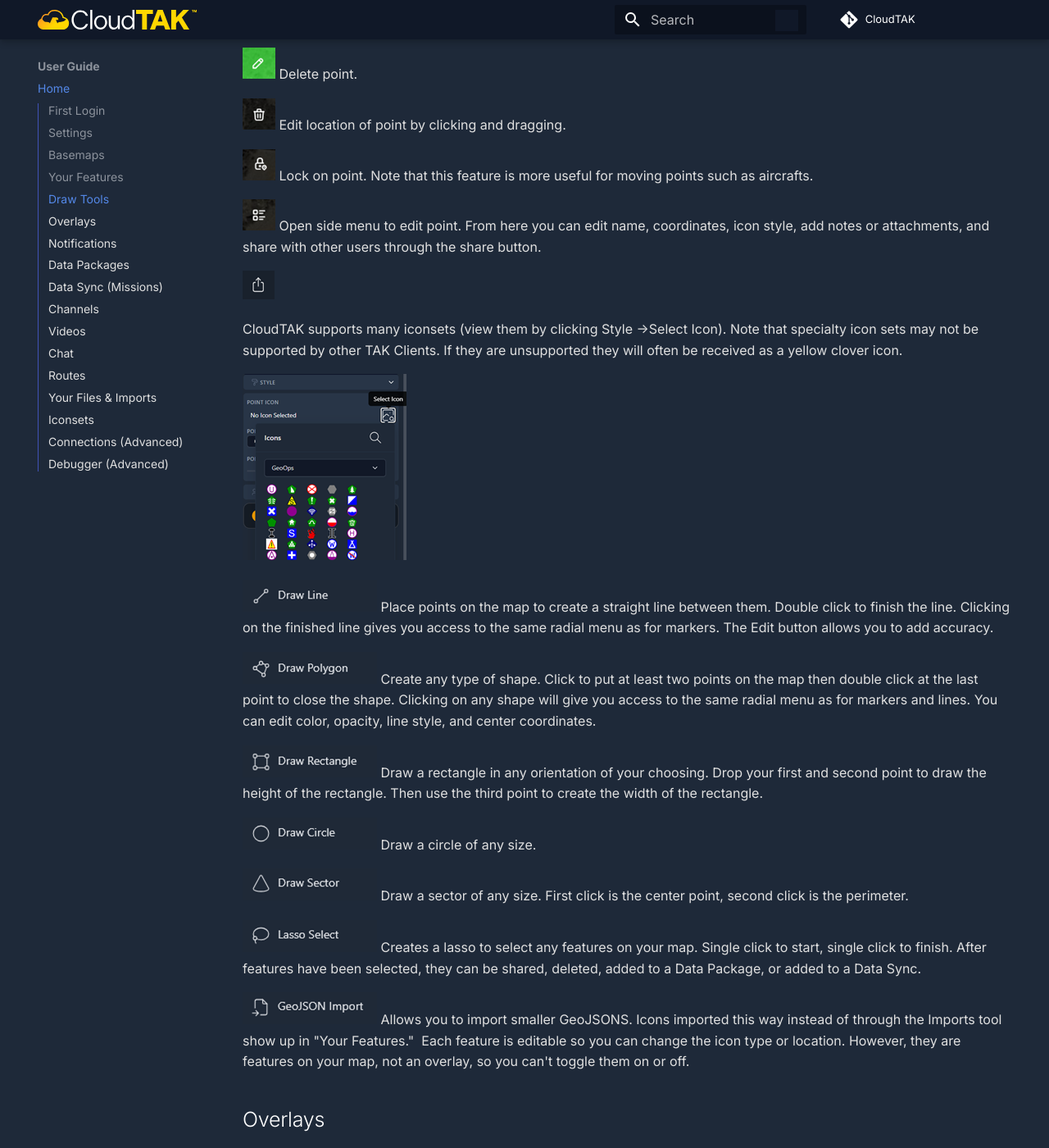
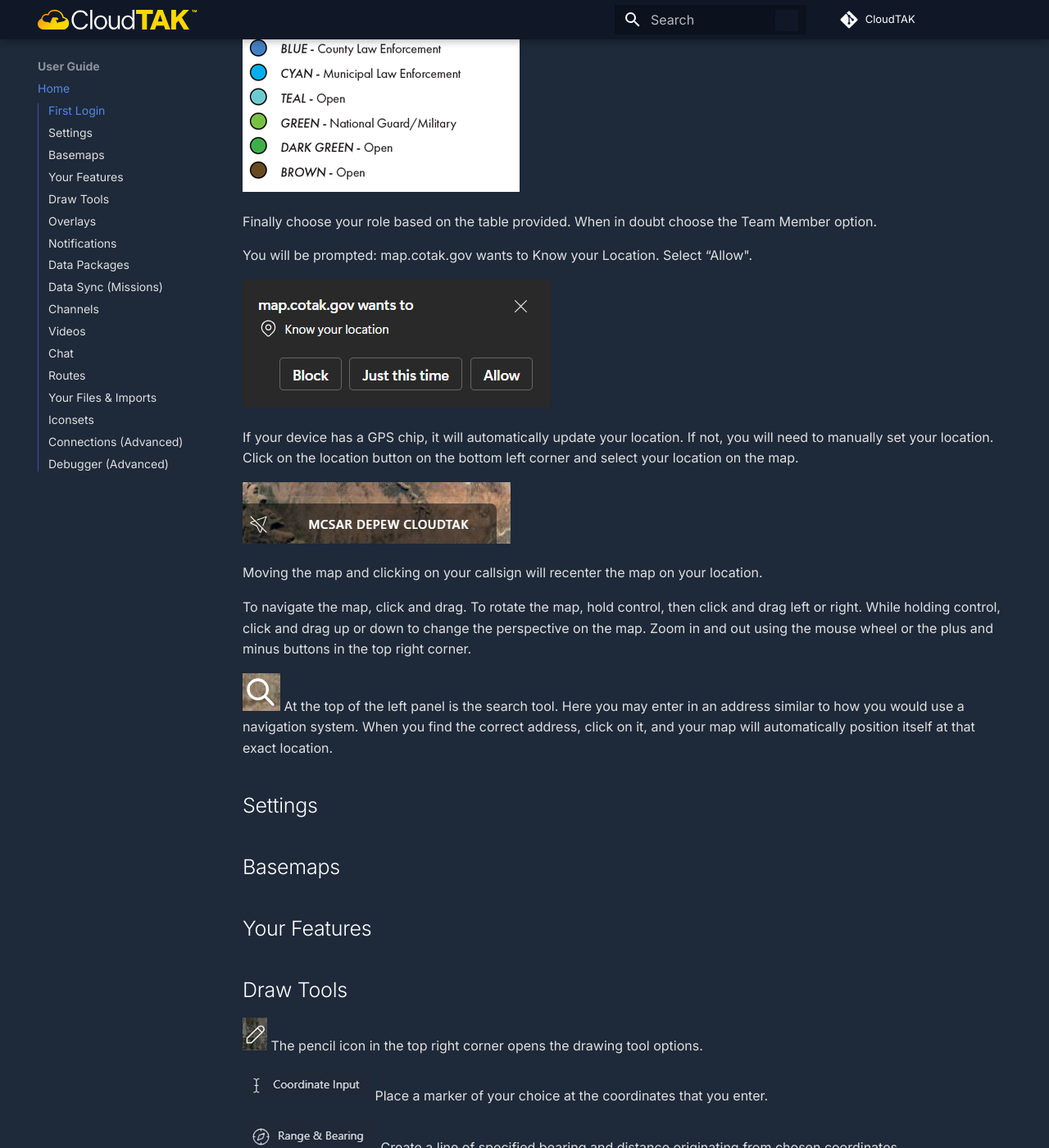
Before and after one commit to dfpc-coe/CloudTAK-Docs, an MkDocs documentation site: the page built from docs/user.md, in a window 1280 px wide and 1400 px high, scrolled down 1037 px. Shown: the whole window at 82% size. Built offline with MkDocs 1.6.1 and Material for MkDocs 9.7.7, drawn with Linux system fonts in a browser that asks for light colours; comment, search, counter and statistics services are not loaded; some of the changed text lies outside the part shown.

Commit message:
First Login

```diff
--- a/docs/user.md
+++ b/docs/user.md
@@ -1,6 +1,34 @@
 # CloudTAK User Guide
 
 ## First Login
+
+Go to map.cotak.gov. Use your cotak.gov credentials to log in.
+
+![](assets/2026-01-16-15-06-57-image.png)
+
+The first time you login you must set your callsign and device preferences.
+
+<img src="assets/2026-01-16-15-07-29-image.png" title="" alt="" width="596">
+
+We recommend using the callsign convention [agency acronym] [last name] and [radio callsign]. Next decide which color your marker will show as on the map. View this table to see which color you should choose.
+
+![](assets/2026-01-16-15-08-16-image.png)
+
+Finally choose your role based on the table provided. When in doubt choose the Team Member option.
+
+You will be prompted: map.cotak.gov wants to Know your Location. Select “Allow".
+
+![](assets/2026-01-16-15-10-18-image.png)
+
+If your device has a GPS chip, it will automatically update your location. If not, you will need to manually set your location. Click on the location button on the bottom left corner and select your location on the map.
+
+![](assets/2026-01-16-15-11-21-image.png)
+
+Moving the map and clicking on your callsign will recenter the map on your location.
+
+To navigate the map, click and drag. To rotate the map, hold control, then click and drag left or right. While holding control, click and drag up or down to change the perspective on the map.  Zoom in and out using the mouse wheel or the plus and minus buttons in the top right corner.
+
+![](assets/2026-01-16-15-17-47-image.png) At the top of the left panel is the search tool. Here you may enter in an address similar to how you would use a navigation system. When you find the correct address, click on it, and your map will automatically position itself at that exact location.
 
 ## Settings
 
@@ -12,19 +40,11 @@
 
  ![](assets/2026-01-16-11-24-36-image.png) The pencil icon in the top right corner opens the drawing tool options.
 
-
-
 ![](assets/2026-01-16-10-30-34-image.png) Place a marker of your choice at the coordinates that you enter.
-
-
 
 ![](assets/2026-01-16-10-35-41-image.png) Create a line of specified bearing and distance originating from chosen coordinates.
 
-
-
 ![](assets/2026-01-16-10-42-33-image.png) Create rings at specified distances from the point of origin. Useful for evacuation operations, searches, and manhunts.
-
-
 
 ![](assets/2026-01-16-10-36-46-image.png) Opens a window with 5 different points to choose from. Select the desired icon then click on the map to drop the point. Click on the point to access the radial menu.
 
@@ -44,31 +64,17 @@
 
 ![](assets/2026-01-16-11-30-14-image.png)
 
-
-
 ![](assets/2026-01-16-10-37-51-image.png) Place points on the map to create a straight line between them. Double click to finish the line. Clicking on the finished line gives you access to the same radial menu as for markers. The Edit button allows you to add accuracy.
-
-
 
 ![](assets/2026-01-16-10-38-13-image.png) Create any type of shape. Click to put at least two points on the map then double click at the last point to close the shape. Clicking on any shape will give you access to the same radial menu as for markers and lines. You can edit color, opacity, line style, and center coordinates.
 
-
-
 ![](assets/2026-01-16-10-38-34-image.png) Draw a rectangle in any orientation of your choosing. Drop your first and second point to draw the height of the rectangle. Then use the third point to create the width of the rectangle.
-
-
 
 ![](assets/2026-01-16-10-42-00-image.png) Draw a circle of any size.
 
-
-
 ![](assets/2026-01-16-10-39-32-image.png) Draw a sector of any size. First click is the center point, second click is the perimeter.
 
-
-
 ![](assets/2026-01-16-10-39-57-image.png) Creates a lasso to select any features on your map. Single click to start, single click to finish. After features have been selected, they can be shared, deleted, added to a Data Package, or added to a Data Sync.
-
-
 
 ![](assets/2026-01-16-10-40-25-image.png) Allows you to import smaller GeoJSONS. Icons imported this way instead of through the Imports tool show up in "Your Features."  Each feature is editable so you can change the icon type or location. However, they are features on your map, not an overlay, so you can't toggle them on or off.
 
```
Also changed, not shown: docs/assets/2026-01-16-11-46-02-image.png (added), docs/assets/2026-01-16-11-48-26-image.png (added), docs/assets/2026-01-16-11-48-46-image.png (added), docs/assets/2026-01-16-15-06-57-image.png (added), docs/assets/2026-01-16-15-07-29-image.png (added), docs/assets/2026-01-16-15-08-16-image.png (added), docs/assets/2026-01-16-15-10-18-image.png (added), docs/assets/2026-01-16-15-11-21-image.png (added), docs/assets/2026-01-16-15-17-47-image.png (added).
